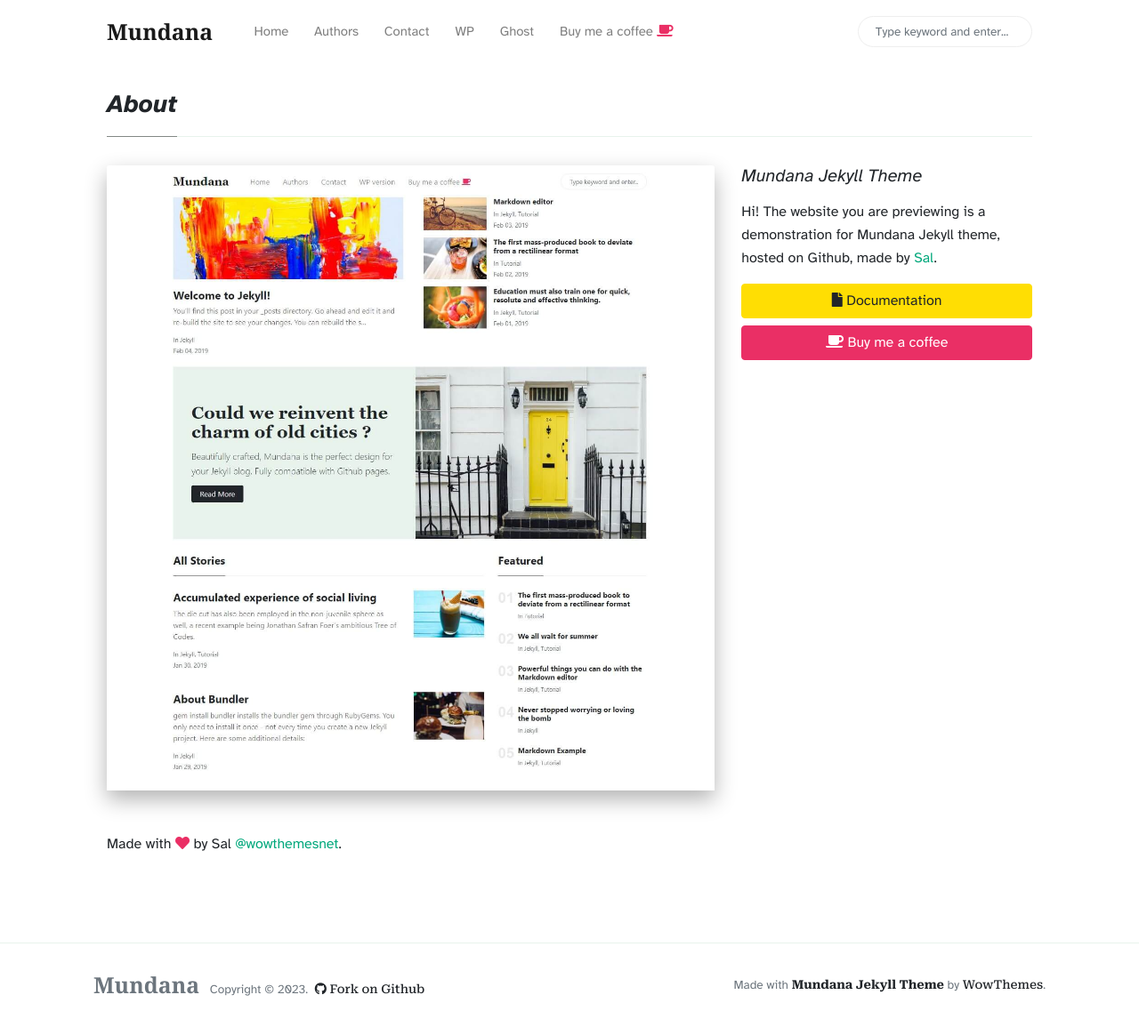
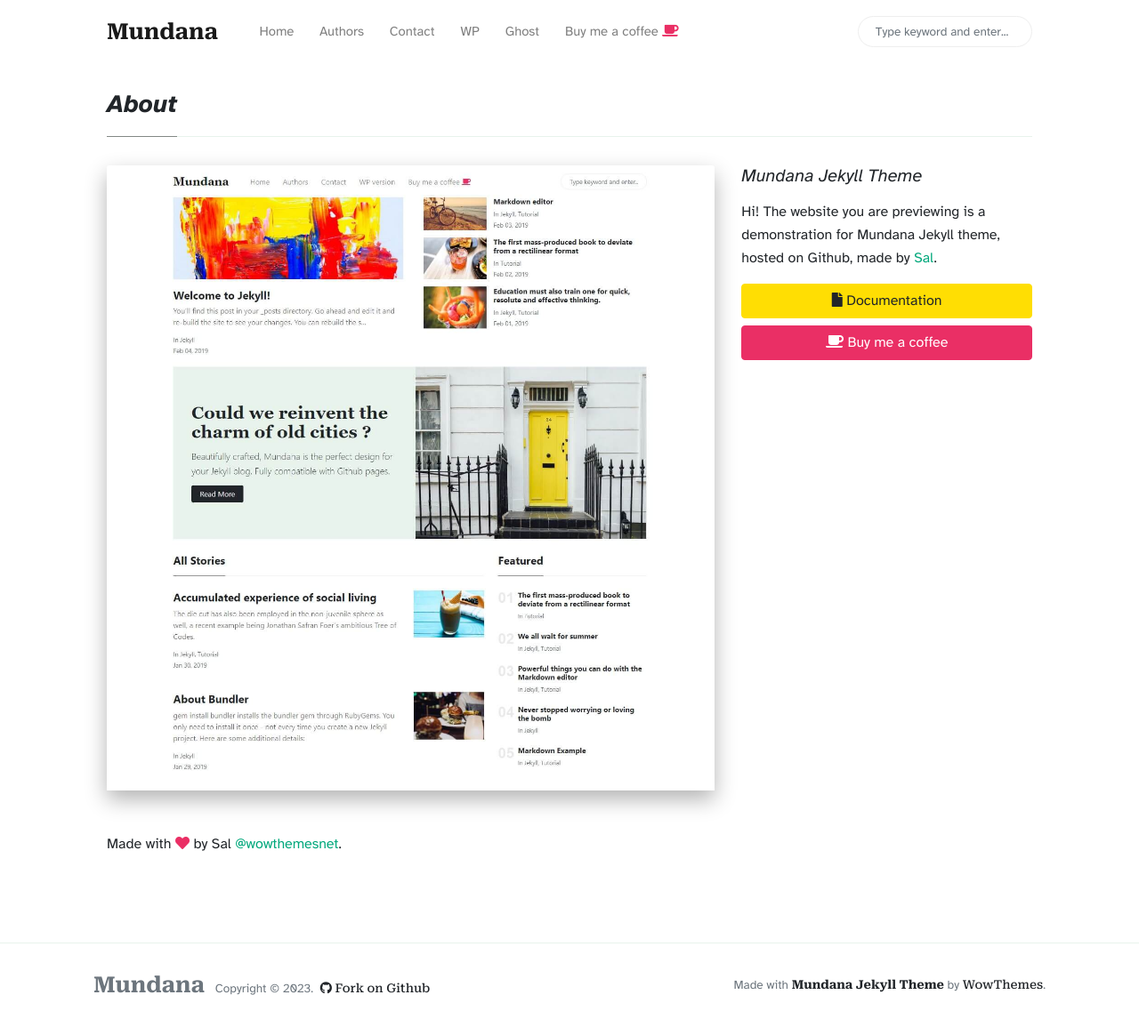
Before and after one commit to risograph/newspaperstaging, a Jekyll site: the page built from _pages/about.md, in a window 1280 px wide and 1155 px high. Shown: the whole window at 89% size. Built offline with Jekyll 4.4.1, drawn with Linux system fonts in a browser that asks for light colours; nearby versions of some CDN libraries; comment, search, counter and statistics services are not loaded.

Commit message:
Update theme.css

```diff
--- a/assets/css/theme.css
+++ b/assets/css/theme.css
@@ -206,7 +206,7 @@
 .navbar-brand {
 	margin-right:2rem;
 	font-size:1.55rem;
-    font-family:"Georgia","Times New Roman",serif;
+    font-family:"Roboto Serif","Times New Roman",serif;
 }
 .dropdown-item {
 	font-weight:400;
```
